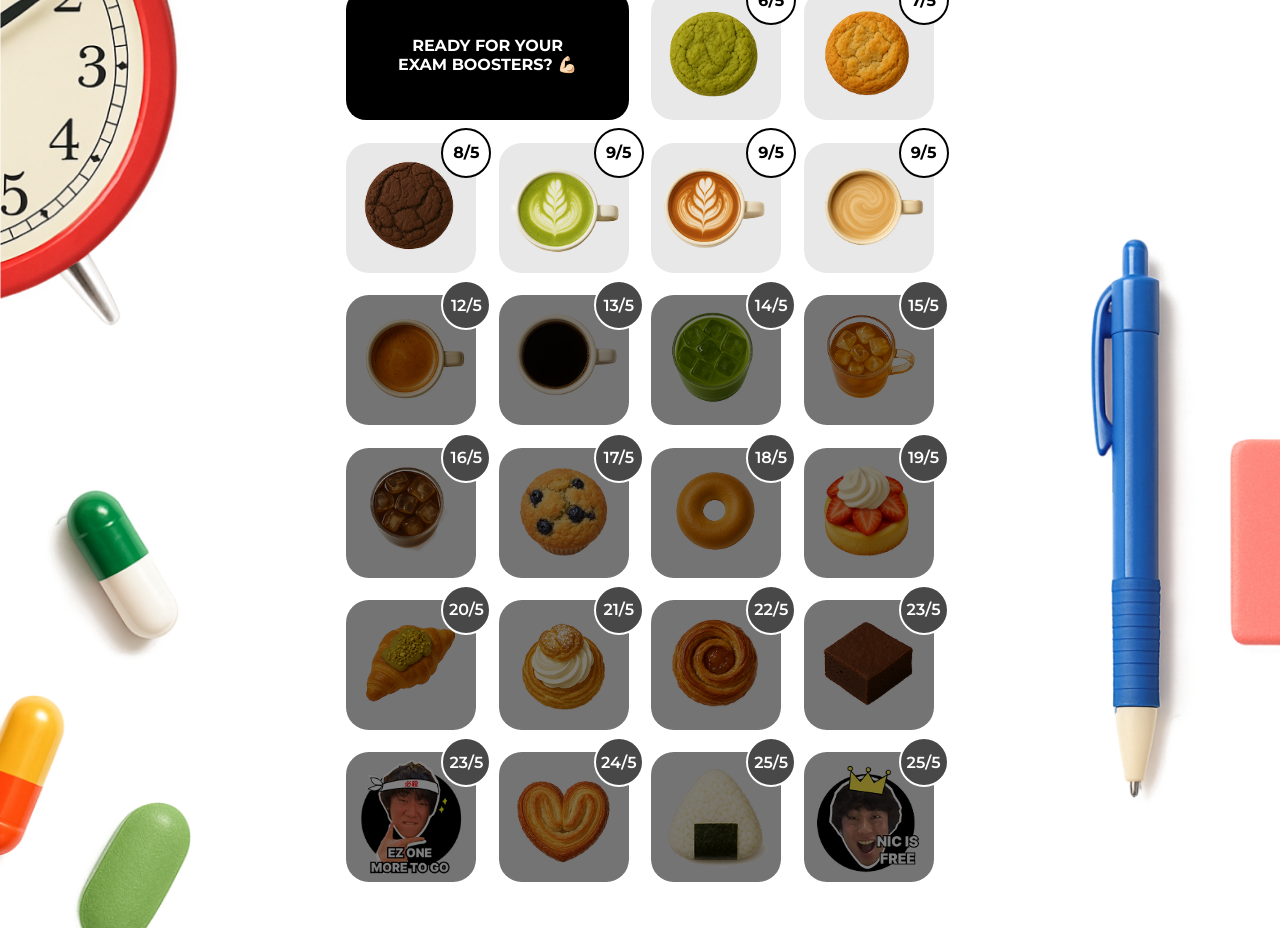
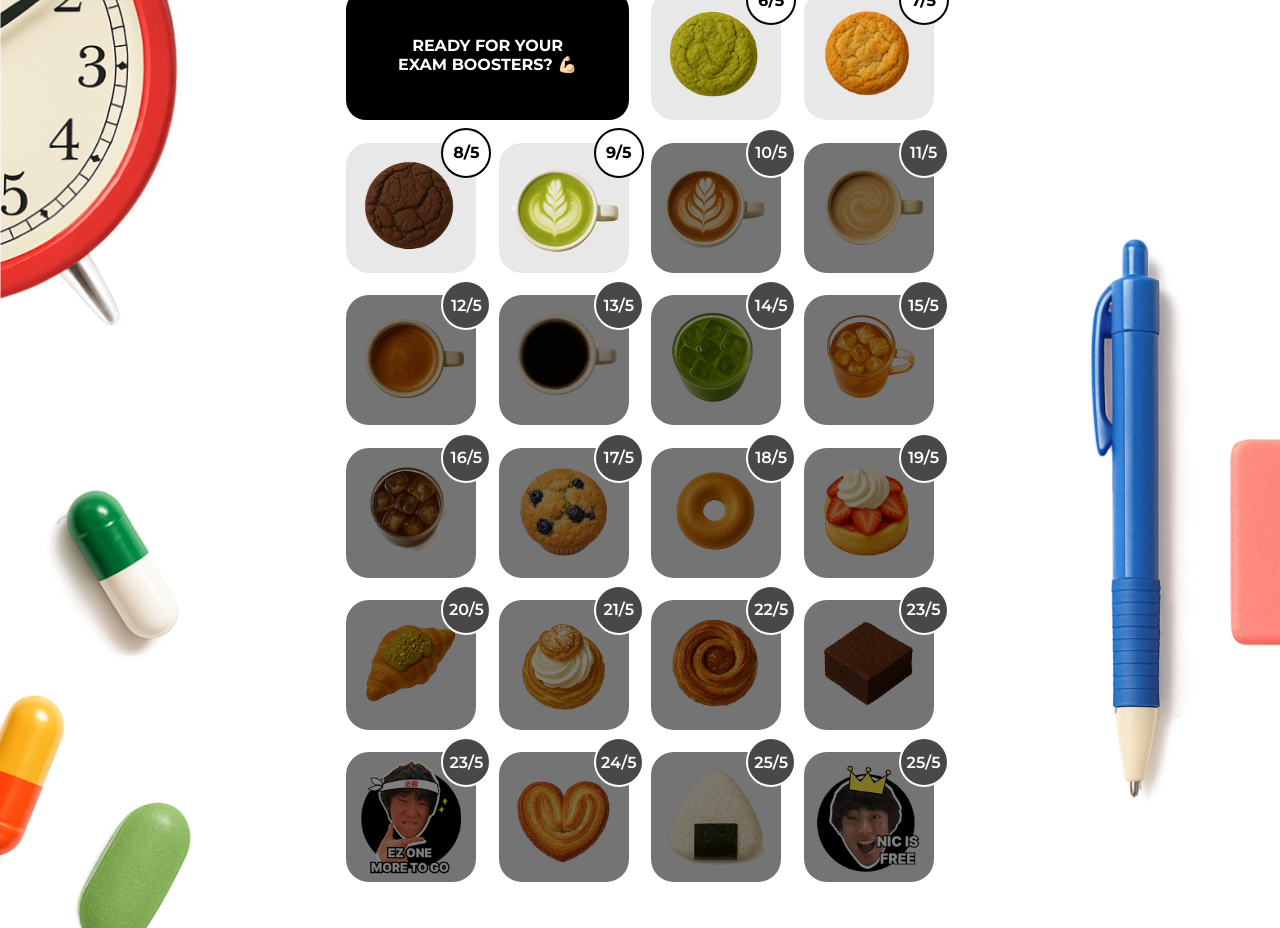
Before and after one commit to cherryliu27/exam-countdown, a React (Vite) app: page / in a window 1280 px wide. Shown: the part 920-1848 px from the top of the page. Built offline with nearby package versions, Linux system fonts and the light colour scheme; a web font is replaced by a local one.

Commit message:
fixed the dates

```diff
--- a/src/prizes.js
+++ b/src/prizes.js
@@ -58,7 +58,7 @@ const prizes = [
     id: 5,
     img: "/images/latte.png",
     isFlipped: false,
-    date: new Date(2024, 4, 9),
+    date: new Date(2024, 4, 10),
     message: "The rizz you didn't ask for - Play the audio 🔊",
     includesModal: true,
     modalMessage: "Aura +1000000. 🔥 Just hit play",
@@ -70,7 +70,7 @@ const prizes = [
     id: 6,
     img: "/images/french-vanilla.png",
     isFlipped: false,
-    date: new Date(2024, 4, 9),
+    date: new Date(2024, 4, 11),
     message: "Selfie Drop 📸 You got a mission! ",
     includesModal: true,
     modalMessage:
```
